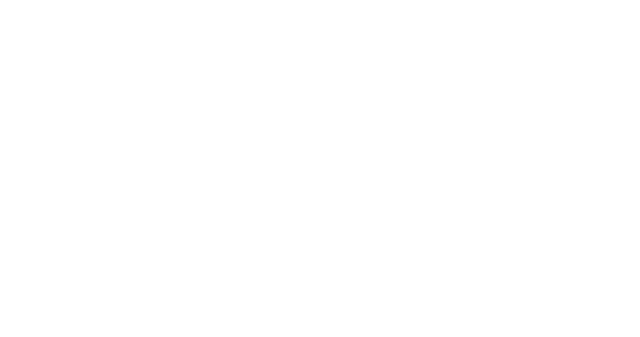
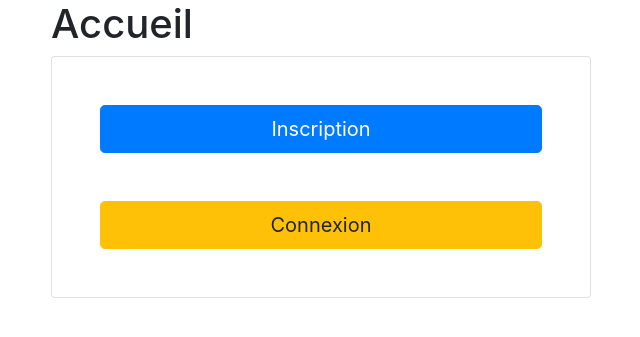
Before and after one commit to Elisa-K/IMIE-Securisation-Code-exercice, a PHP site: page / in a window 1280 px wide. Before the commit the part shown is empty. Shown: the top 337 px of the page, without its empty margins (319-959 px from the left). Run offline with PHP 8.4, Linux system fonts and the light colour scheme; some libraries are stand-ins or nearby versions.

Commit message:
HTML : page accueil

```diff
--- a/index.php
+++ b/index.php
@@ -9,6 +9,22 @@
 </head>
 <body>
 
+    <div class="container">
+        <div class="row justify-content-center">
+            <div class="col-6">
+                <h1>Accueil</h1>
+
+                <div class="card p-4">
+                    <a href="inscription.php" class='btn btn-lg btn-primary m-4'>Inscription</a>
+                    <a href="connexion.php" class='btn btn-lg btn-warning m-4'>Connexion</a>
+                </div>
+
+            </div>
+        </div>
+    </div>
+
+
+
 
     <script src="https://code.jquery.com/jquery-3.3.1.slim.min.js" integrity="sha384-q8i/X+965DzO0rT7abK41JStQIAqVgRVzpbzo5smXKp4YfRvH+8abtTE1Pi6jizo" crossorigin="anonymous"></script>
     <script src="https://cdnjs.cloudflare.com/ajax/libs/popper.js/1.14.6/umd/popper.min.js" integrity="sha384-wHAiFfRlMFy6i5SRaxvfOCifBUQy1xHdJ/yoi7FRNXMRBu5WHdZYu1hA6ZOblgut" crossorigin="anonymous"></script>
```
